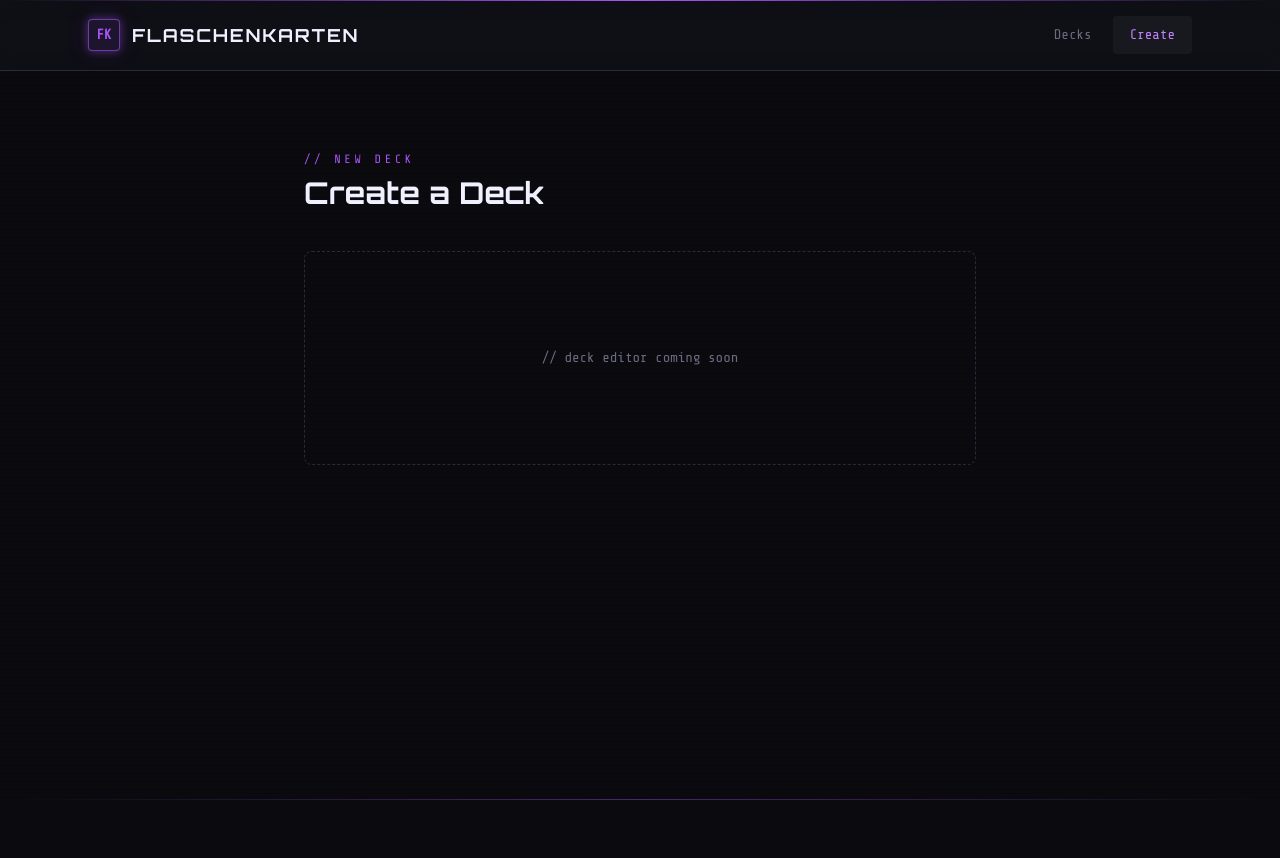
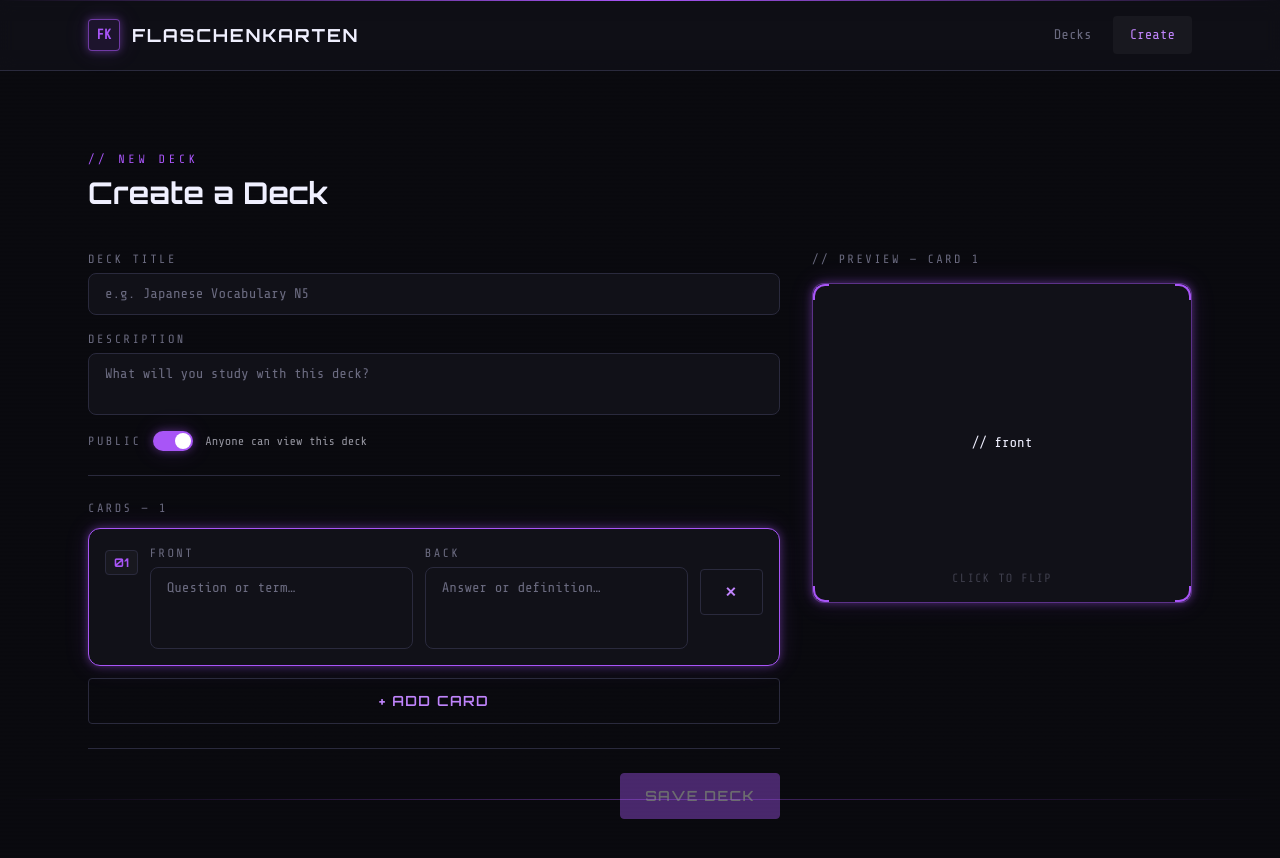
Before and after one commit to sabishii-bit/flaschenkarten, a Vue app in the folder packages/client/: page /decks/new in a window 1280 px wide. Shown: the top 858 px of the page. Before the commit the page ends 800 px from the top, so only its background shows below. Built offline with nearby package versions, Linux system fonts and the light colour scheme; the HTML template or start-up script is replaced by a standard one.

Commit message:
Deck creation page built

```diff
--- a/packages/client/src/components/Button/Button.vue
+++ b/packages/client/src/components/Button/Button.vue
@@ -10,7 +10,7 @@ defineProps<{
   <button
     v-bind="$attrs"
     :class="[
-      'relative font-orbitron text-sm font-semibold tracking-widest uppercase px-6 py-3 rounded transition-all duration-200 outline-none',
+      'relative font-orbitron text-sm font-semibold tracking-widest uppercase px-6 py-3 rounded transition-all duration-200 outline-none disabled:opacity-40 disabled:cursor-not-allowed disabled:pointer-events-none',
       buttonVariants[variant ?? 'ghost'],
     ]"
   >
--- /dev/null
+++ b/packages/client/src/components/CardEditor/CardEditor.vue
@@ -0,0 +1,62 @@
+<script setup lang="ts">
+import { cardEditorBase, cardEditorActive, type CardEditorProps, type CardEditorCard } from './variants.ts'
+import Button from '../Button/Button.vue'
+import TextArea from '../TextArea/TextArea.vue'
+
+const props = defineProps<CardEditorProps>()
+const emit = defineEmits<{
+  'update:card': [card: CardEditorCard]
+  'delete': []
+  'select': []
+}>()
+
+function updateFront(front: string) {
+  emit('update:card', { ...props.card, front })
+}
+function updateBack(back: string) {
+  emit('update:card', { ...props.card, back })
+}
+</script>
+
+<template>
+  <div
+    :class="[cardEditorBase, isActive && cardEditorActive]"
+    @click="emit('select')"
+  >
+    <!-- Card number badge -->
+    <div class="shrink-0 pt-1">
+      <span class="font-orbitron text-xs font-bold text-cyber-purple bg-cyber-raised border border-cyber-border rounded px-2 py-1">
+        {{ String(index + 1).padStart(2, '0') }}
+      </span>
+    </div>
+
+    <!-- Front -->
+    <div class="flex-1 min-w-0" @click.stop>
+      <TextArea
+        :model-value="card.front"
+        label="Front"
+        placeholder="Question or term…"
+        :rows="3"
+        @update:model-value="updateFront"
+        @click="emit('select')"
+      />
+    </div>
+
+    <!-- Back -->
+    <div class="flex-1 min-w-0" @click.stop>
+      <TextArea
+        :model-value="card.back"
+        label="Back"
+        placeholder="Answer or definition…"
+        :rows="3"
+        @update:model-value="updateBack"
+        @click="emit('select')"
+      />
+    </div>
+
+    <!-- Delete -->
+    <div class="shrink-0 pt-6" @click.stop>
+      <Button variant="ghost" @click="emit('delete')">✕</Button>
+    </div>
+  </div>
+</template>
--- /dev/null
+++ b/packages/client/src/components/CardEditor/variants.ts
@@ -0,0 +1,17 @@
+export interface CardEditorCard {
+  front: string
+  back: string
+}
+
+export interface CardEditorProps {
+  card: CardEditorCard
+  index: number
+  isActive: boolean
+}
+
+export const cardEditorBase =
+  'relative flex gap-3 p-4 rounded-xl border bg-cyber-surface ' +
+  'cursor-pointer transition-all duration-200 border-cyber-border hover:border-cyber-purple/40'
+
+export const cardEditorActive =
+  'border-cyber-purple ring-1 ring-cyber-purple glow-purple'
--- /dev/null
+++ b/packages/client/src/components/TextArea/TextArea.vue
@@ -0,0 +1,21 @@
+<script setup lang="ts">
+import { textAreaBase, type TextAreaProps } from './variants.ts'
+
+withDefaults(defineProps<TextAreaProps>(), { rows: 3 })
+defineEmits<{ 'update:modelValue': [value: string] }>()
+</script>
+
+<template>
+  <div class="flex flex-col gap-1.5">
+    <label v-if="label" class="font-mono-cyber text-cyber-muted text-xs tracking-[0.2em] uppercase">
+      {{ label }}
+    </label>
+    <textarea
+      :class="textAreaBase"
+      :value="modelValue"
+      :placeholder="placeholder"
+      :rows="rows"
+      @input="$emit('update:modelValue', ($event.target as HTMLTextAreaElement).value)"
+    />
+  </div>
+</template>
--- /dev/null
+++ b/packages/client/src/components/TextArea/variants.ts
@@ -0,0 +1,12 @@
+export interface TextAreaProps {
+  modelValue: string
+  placeholder?: string
+  label?: string
+  rows?: number
+}
+
+export const textAreaBase =
+  'w-full bg-cyber-surface border border-cyber-border rounded-lg px-4 py-2.5 ' +
+  'font-mono-cyber text-sm text-cyber-white placeholder:text-cyber-muted ' +
+  'outline-none transition-all duration-200 resize-none ' +
+  'focus:border-cyber-purple focus:ring-1 focus:ring-cyber-purple focus:glow-purple'
--- /dev/null
+++ b/packages/client/src/components/TextInput/TextInput.vue
@@ -0,0 +1,20 @@
+<script setup lang="ts">
+import { inputBase, type InputProps } from './variants.ts'
+
+defineProps<InputProps>()
+defineEmits<{ 'update:modelValue': [value: string] }>()
+</script>
+
+<template>
+  <div class="flex flex-col gap-1.5">
+    <label v-if="label" class="font-mono-cyber text-cyber-muted text-xs tracking-[0.2em] uppercase">
+      {{ label }}
+    </label>
+    <input
+      :class="inputBase"
+      :value="modelValue"
+      :placeholder="placeholder"
+      @input="$emit('update:modelValue', ($event.target as HTMLInputElement).value)"
+    />
+  </div>
+</template>
--- /dev/null
+++ b/packages/client/src/components/TextInput/variants.ts
@@ -0,0 +1,11 @@
+export interface InputProps {
+  modelValue: string
+  placeholder?: string
+  label?: string
+}
+
+export const inputBase =
+  'w-full bg-cyber-surface border border-cyber-border rounded-lg px-4 py-2.5 ' +
+  'font-mono-cyber text-sm text-cyber-white placeholder:text-cyber-muted ' +
+  'outline-none transition-all duration-200 ' +
+  'focus:border-cyber-purple focus:ring-1 focus:ring-cyber-purple focus:glow-purple'
--- a/packages/client/src/pages/CreateDeckPage.vue
+++ b/packages/client/src/pages/CreateDeckPage.vue
@@ -1,5 +1,54 @@
+<script setup lang="ts">
+import { ref, computed } from 'vue'
+import Button from '../components/Button/Button.vue'
+import TextInput from '../components/TextInput/TextInput.vue'
+import TextArea from '../components/TextArea/TextArea.vue'
+import CardEditor from '../components/CardEditor/CardEditor.vue'
+import FlashCard from '../components/FlashCard/FlashCard.vue'
+
+interface CardEntry { front: string; back: string }
+
+const title       = ref('')
+const description = ref('')
+const isPublic    = ref(true)
+const cards       = ref<CardEntry[]>([{ front: '', back: '' }])
+const activeIndex = ref(0)
+
+const activeCard = computed(() => cards.value[activeIndex.value] ?? { front: '', back: '' })
+
+const canSave = computed(() =>
+  title.value.trim().length > 0 &&
+  cards.value.some(c => c.front.trim() || c.back.trim())
+)
+
+function addCard() {
+  cards.value.push({ front: '', back: '' })
+  activeIndex.value = cards.value.length - 1
+}
+
+function removeCard(i: number) {
+  if (cards.value.length === 1) return
+  cards.value.splice(i, 1)
+  activeIndex.value = Math.min(activeIndex.value, cards.value.length - 1)
+}
+
+function updateCard(i: number, updated: CardEntry) {
+  cards.value[i] = updated
+}
+
+function saveDeck() {
+  console.log({
+    title: title.value,
+    description: description.value,
+    isPublic: isPublic.value,
+    cards: cards.value,
+  })
+}
+</script>
+
 <template>
-  <div class="animate-slide-up max-w-2xl mx-auto">
+  <div class="animate-slide-up max-w-7xl mx-auto">
+    <!-- Page header -->
     <p class="font-mono-cyber text-cyber-purple text-xs tracking-[0.3em] uppercase mb-2">
       // new deck
     </p>
@@ -7,8 +56,108 @@
       Create a Deck
     </h2>
 
-    <div class="font-mono-cyber text-cyber-muted text-sm text-center py-24 border border-dashed border-cyber-border rounded-lg">
-      // deck editor coming soon
+    <!-- Two-column layout -->
+    <div class="grid grid-cols-1 lg:grid-cols-[1fr_380px] gap-8 items-start">
+
+      <!-- LEFT: Editor panel -->
+      <div class="flex flex-col gap-6">
+
+        <!-- Deck metadata -->
+        <div class="flex flex-col gap-4">
+          <TextInput
+            v-model="title"
+            label="Deck Title"
+            placeholder="e.g. Japanese Vocabulary N5"
+          />
+          <TextArea
+            v-model="description"
+            label="Description"
+            placeholder="What will you study with this deck?"
+            :rows="2"
+          />
+
+          <!-- Public toggle -->
+          <label class="flex items-center gap-3 cursor-pointer select-none w-fit">
+            <span class="font-mono-cyber text-xs tracking-[0.2em] uppercase text-cyber-muted">Public</span>
+            <div class="relative">
+              <input v-model="isPublic" type="checkbox" class="sr-only" />
+              <div
+                class="w-10 h-5 rounded-full transition-colors duration-200"
+                :class="isPublic ? 'bg-cyber-purple glow-purple' : 'bg-cyber-border'"
+              />
+              <div
+                class="absolute top-0.5 left-0.5 w-4 h-4 rounded-full bg-white transition-transform duration-200"
+                :class="isPublic ? 'translate-x-5' : 'translate-x-0'"
+              />
+            </div>
+            <span class="font-mono-cyber text-xs text-cyber-white/60">
+              {{ isPublic ? 'Anyone can view this deck' : 'Only you can view this deck' }}
+            </span>
+          </label>
+        </div>
+
+        <!-- Divider -->
+        <div class="border-t border-cyber-border" />
+
+        <!-- Card list -->
+        <div class="flex flex-col gap-3">
+          <p class="font-mono-cyber text-cyber-muted text-xs tracking-[0.2em] uppercase">
+            Cards — {{ cards.length }}
+          </p>
+
+          <CardEditor
+            v-for="(card, i) in cards"
+            :key="i"
+            :card="card"
+            :index="i"
+            :is-active="i === activeIndex"
+            @select="activeIndex = i"
+            @update:card="updateCard(i, $event)"
+            @delete="removeCard(i)"
+          />
+
+          <Button variant="ghost" @click="addCard">
+            + Add Card
+          </Button>
+        </div>
+
+        <!-- Divider -->
+        <div class="border-t border-cyber-border" />
+
+        <!-- Save -->
+        <div class="flex justify-end">
+          <Button variant="primary" :disabled="!canSave" @click="saveDeck">
+            Save Deck
+          </Button>
+        </div>
+      </div>
+
+      <!-- RIGHT: Live preview -->
+      <div class="sticky top-8 flex flex-col gap-4">
+        <p class="font-mono-cyber text-cyber-muted text-xs tracking-[0.2em] uppercase">
+          // preview — card {{ activeIndex + 1 }}
+        </p>
+
+        <FlashCard>
+          <template #front>
+            <span
+              class="font-mono-cyber text-center text-cyber-white text-lg leading-relaxed"
+              :class="{ 'text-cyber-muted/50 text-sm': !activeCard.front }"
+            >
+              {{ activeCard.front || '// front' }}
+            </span>
+          </template>
+          <template #back>
+            <span
+              class="font-mono-cyber text-center text-cyber-white text-lg leading-relaxed"
+              :class="{ 'text-cyber-muted/50 text-sm': !activeCard.back }"
+            >
+              {{ activeCard.back || '// back' }}
+            </span>
+          </template>
+        </FlashCard>
+      </div>
+
     </div>
   </div>
 </template>
```
